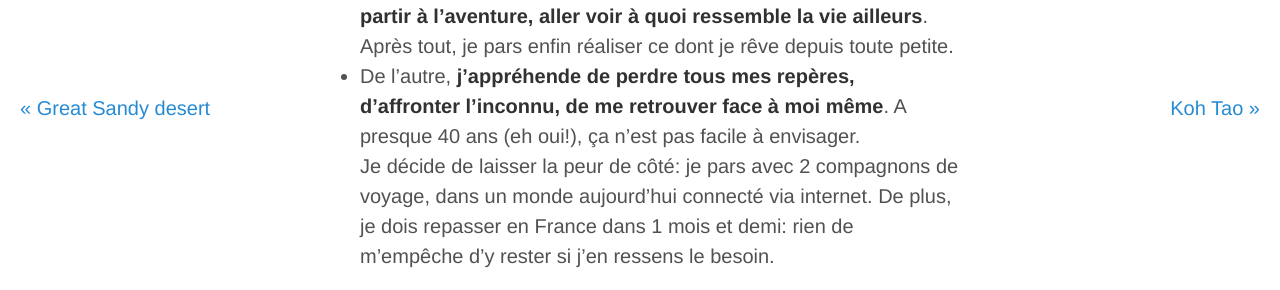
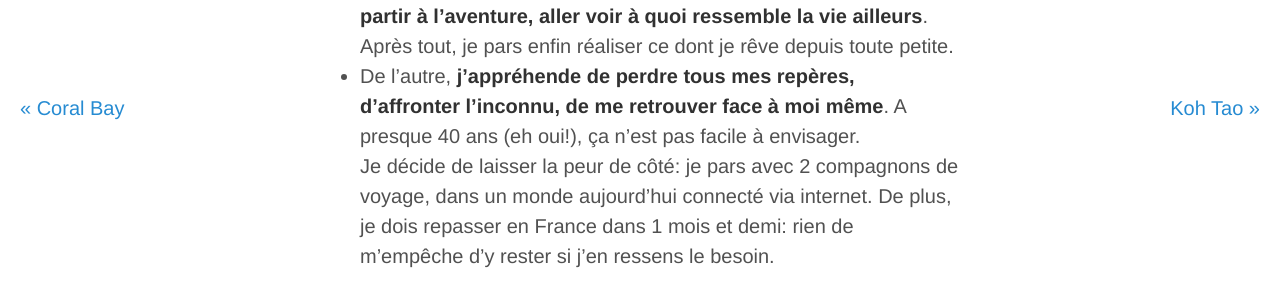
Before and after one commit to crossingborders/crossingborders.github.io, a Jekyll site: the page built from _posts/2014-02-04-France-grand-depart.md, in a window 1280 px wide. Shown: the part 757-1047 px from the top of the page. Built offline with Jekyll 4.4.1, drawn with Linux system fonts in a browser that asks for light colours; emoji names are drawn with the system emoji font; Markdown is read by kramdown in place of the engine named in the settings.

Commit message:
Update 2014-01-10-Vaste-Australie.md

```diff
--- a/_posts/2014-01-10-Vaste-Australie.md
+++ b/_posts/2014-01-10-Vaste-Australie.md
@@ -1,7 +1,7 @@
 ---
 layout: post
 title: « 8. Vaste Australie »
-zone: Great Sandy desert
+zone: Coral Bay
 photoset: 72157651710239388
 places:
   - name: Darwin
```
